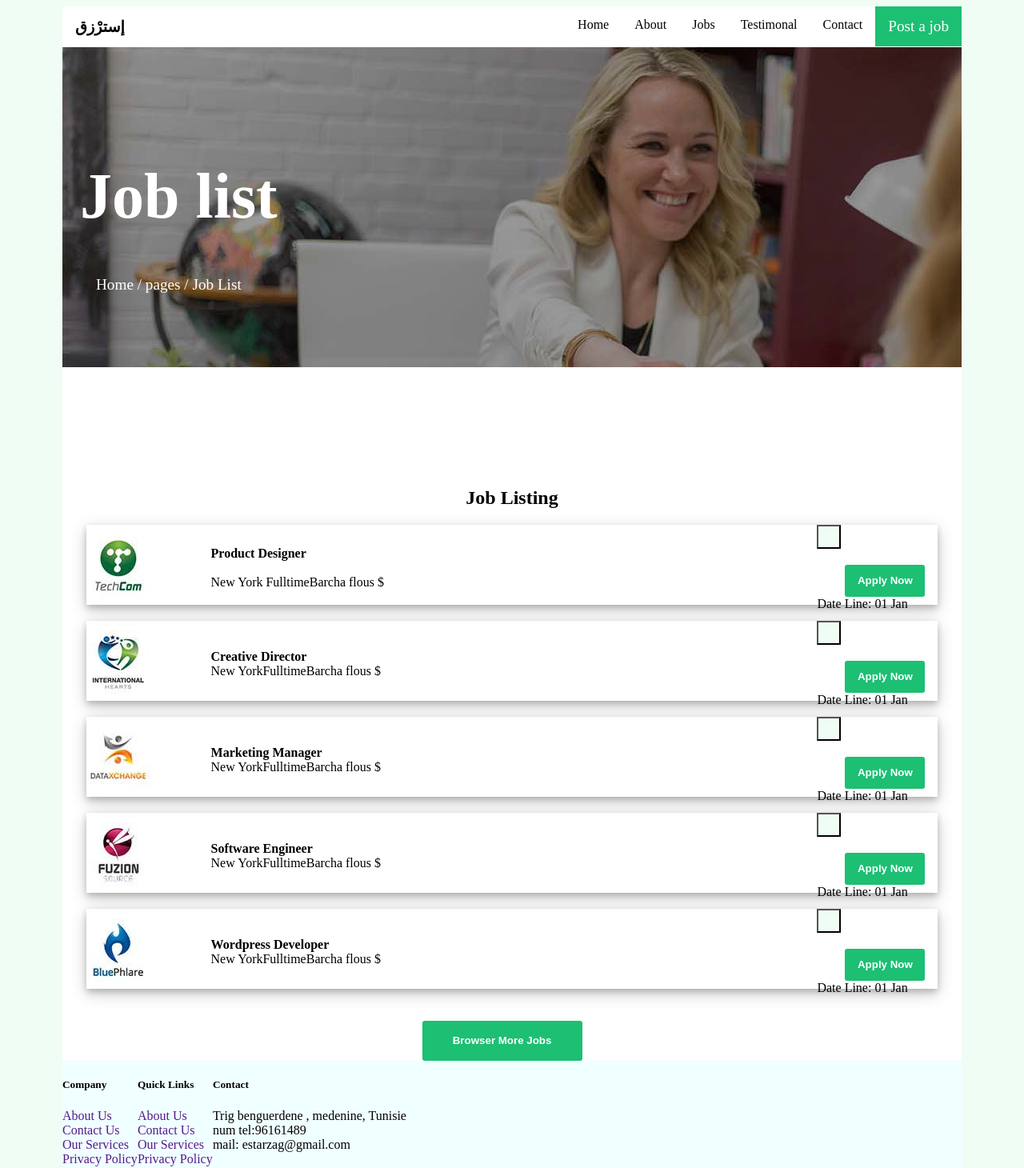
After one commit to AhmedBelhouchette/Projet-Web, a PHP site: the page made by job list.html in a window 1280 px wide. The commit adds this page. Shown: the top 1460 px of the page at 80% size. Run offline with PHP 8.4, Linux system fonts and the light colour scheme.

Commit message:
new pages

```diff
--- a/Home.css
+++ b/Home.css
@@ -245,6 +245,25 @@ body{
   user-select: none;
 }
 
+.zouz{
+  display: grid;
+  grid-template-columns: 70% 30%;}
+
+.bref{
+  /* width: 50%; */
+  margin-top: 30px;
+  display: grid;
+  grid-template-columns: 10% 90%;
+}
+.ka3ba{
+  padding: 30px;
+}
+.thanya{
+  background-color: #effdf5;
+  margin-top: 30px;
+  padding: 40px;
+}
+
 /*footer*/
 a{
   text-decoration: none;
--- a/Home.html
+++ b/Home.html
@@ -3,7 +3,7 @@
 <head>
     <meta charset="UTF-8">
     <meta name="viewport" content="width=device-width, initial-scale=1.0">
-    <title>Document</title>
+    <title>Home</title>
     <link rel="stylesheet" href="Home.css">
     <script src="home.js" defer></script>
 </head>
--- /dev/null
+++ b/job list.html
@@ -0,0 +1,108 @@
+<!DOCTYPE html>
+<html lang="en">
+<head>
+    <meta charset="UTF-8">
+    <meta name="viewport" content="width=device-width, initial-scale=1.0">
+    <title>Job List</title>
+    <link rel="stylesheet" href="Home.css">
+</head>
+<body>
+    <div class="bodd">
+        <nav>
+        <div class="navbar">
+            <ul class="navv">
+                <li class="title"><a href="home.html">
+                    <b>إسترْزق</b>
+                </a></li>
+                <li class="jobbutton"><a href="jobs.html">Post a job</a></li>
+                <li><a href="">Contact</a></li>
+                <li><a href="">Testimonal</a></li>
+                <li><a href="">Jobs</a></li>
+                <li><a href="">About</a></li>
+                <li><a href="">Home </a></li>
+            </ul>
+        </div>
+    </nav>
+    <div style="overflow: hidden;height: 400px;">
+        <img src="img/carousel-2.png" alt="">
+        <div class="hook">
+            <h1 style="margin-left:30px ;margin-top: 0px;">Job list</h1>
+            <p style="margin-left: 50px;font-size: larger;">Home / pages / Job List</p>
+
+        </div>
+    </div>
+    <h2 style="text-align: center;margin-top: 150px;">Job Listing</h2>
+    <div class="joblist">
+        <div class="joboption">
+            <div><img src="/img/com-logo-1.jpg" alt=""></div>
+            <div><b>Product Designer </b><br><br><img src="">New York  <img src="" alt="">Fulltime<img src="" alt="">Barcha flous $</div>
+            <div><button class="heart"><img src="" alt=""></button><button class="apply">Apply Now</button><br><img src="" alt="">Date Line: 01 Jan</div>
+
+        </div>
+        <div class="joboption">
+            <div><img src="/img/com-logo-2.jpg" alt=""></div>
+            <div> <b>Creative Director</b> <br><img src="" alt="">New York<img src="" alt="">Fulltime<img src="" alt="">Barcha flous $</div>
+            <div><button class="heart"><img src="" alt=""></button><button class="apply">Apply Now</button><br><img src="" alt="">Date Line: 01 Jan</div>
+        </div>
+        <div class="joboption">
+            <div><img src="/img/com-logo-3.jpg" alt=""></div>
+            <div><b>Marketing Manager</b> <br><img src="" alt="">New York<img src="" alt="">Fulltime<img src="" alt="">Barcha flous $</div>
+            <div><button class="heart"><img src="" alt=""></button><button class="apply">Apply Now</button><br><img src="" alt="">Date Line: 01 Jan</div>
+        </div>
+        <div class="joboption">
+            <div><img src="/img/com-logo-4.jpg" alt=""></div>
+            <div><b>Software Engineer</b> <br><img src="" alt="">New York<img src="" alt="">Fulltime<img src="" alt="">Barcha flous $</div>
+            <div><button class="heart"><img src="" alt=""></button><button class="apply">Apply Now</button><br><img src="" alt="">Date Line: 01 Jan</div>
+        </div>
+        <div class="joboption">
+            <div><img src="/img/com-logo-5.jpg" alt=""></div>
+            <div><b>Wordpress Developer</b> <br><img src="" alt="">New York<img src="" alt="">Fulltime<img src="" alt="">Barcha flous $</div>
+            <div><button class="heart"><img src="" alt=""></button><button class="apply">Apply Now</button><br><img src="" alt="">Date Line: 01 Jan</div>
+        </div>
+
+    </div>
+    <button style="margin-left: 40%;" class="browse">Browser More Jobs</button>
+    <!-- Footer Start -->
+
+    <div class="container ">
+        <div class="row ">
+            <div class="col">
+                <h5 class="1">Company</h5>
+                <a class="2" href="">About Us</a>
+                <a class="2" href="">Contact Us</a>
+                <a class="2" href="">Our Services</a>
+                <a class="2" href="">Privacy Policy</a>
+                <a class="2" href="">Terms & Condition</a>
+            </div>
+            <div class="col">
+                <h5 class="11">Quick Links</h5>
+                <a class="2" href="">About Us</a>
+                <a class="2" href="">Contact Us</a>
+                <a class="2" href="">Our Services</a>
+                <a class="2" href="">Privacy Policy</a>
+                <a class="2" href="">Terms & Condition</a>
+            </div>
+            <div class="col">
+                <h5 class="12">Contact</h5>
+
+                    Trig benguerdene , medenine, Tunisie <br>
+                    num tel:96161489<br>
+                    mail: estarzag@gmail.com<br>
+                <br>
+                <div class="social">
+                    <img class="btn3" src="img/facebook_2111564.png">
+                    <img class="btn3" src="img/instagram_2111679.png">
+                    <img  class="btn3" src="img/linkedin_2111723.png">
+
+                </div>
+            </div>
+
+            </div>
+        </div>
+    </div>
+
+
+
+</div>
+</body>
+</html>
```
Also changed, not shown: job details.html (added, +100 -0 lines).
